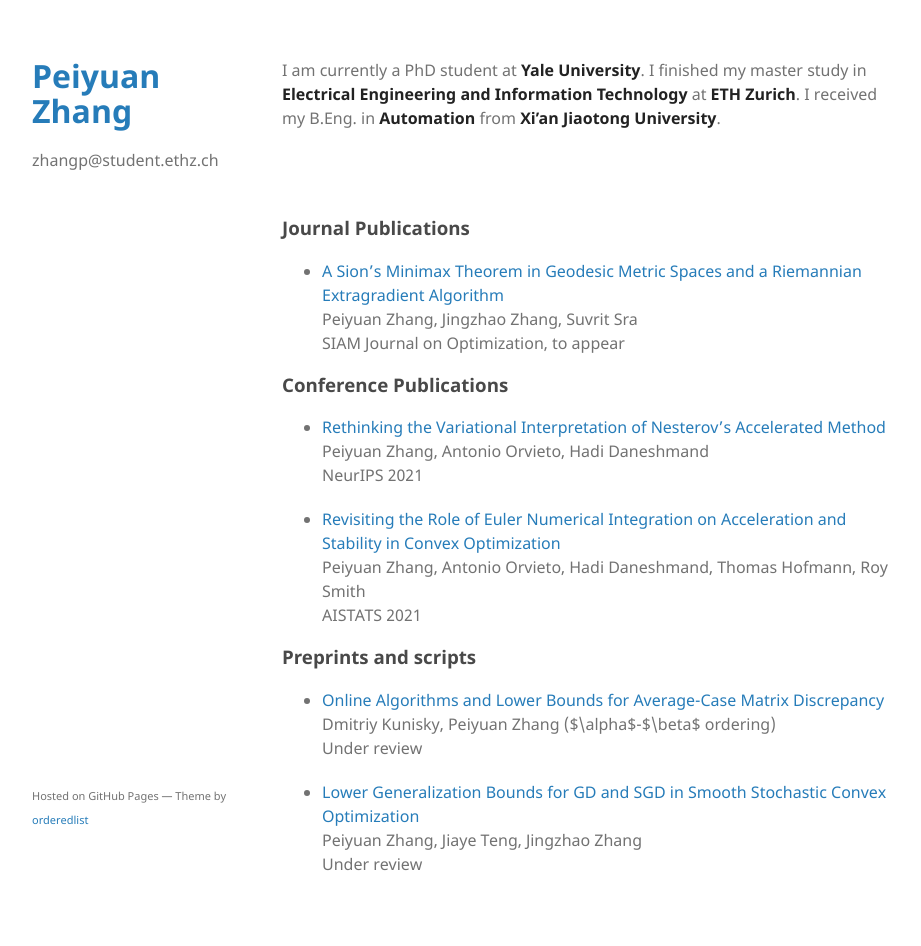
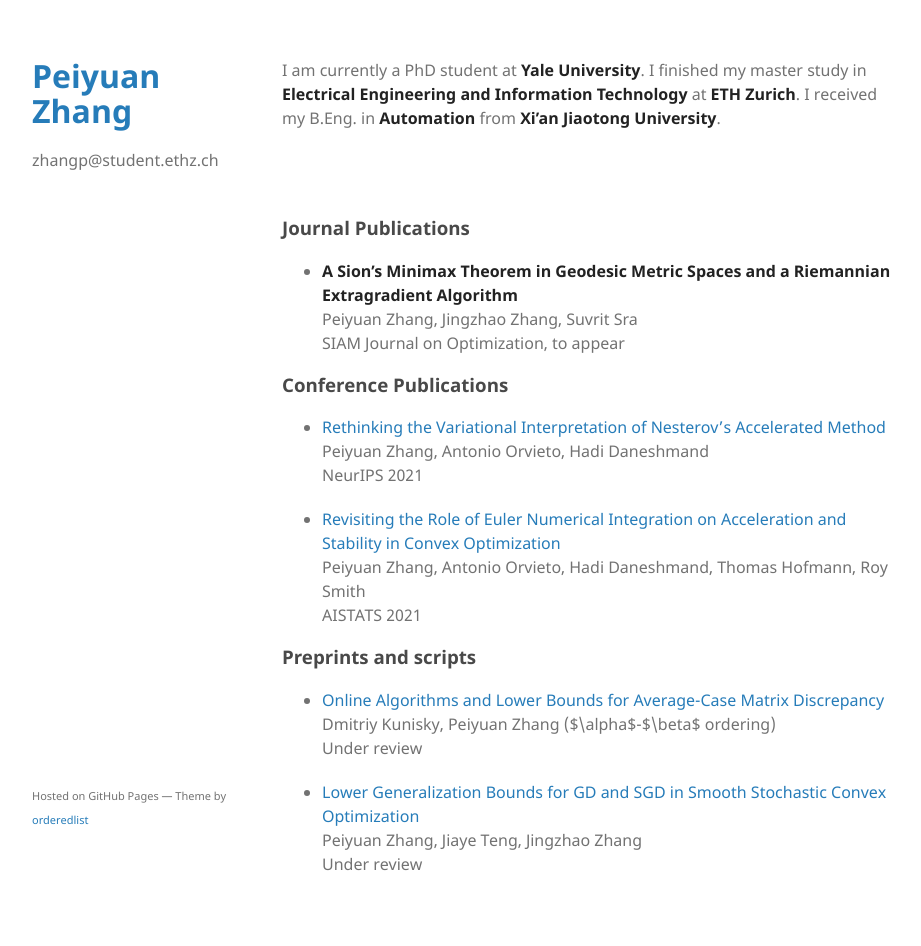
Before and after one commit to phei-iuen/phei-iuen.github.io, a Jekyll site: the page built from index.md, in a window 1280 px wide. Shown: the whole page, without its empty margins (178-1099 px from the left). Built offline with Jekyll 4.4.1, drawn with Linux system fonts in a browser that asks for light colours.

```diff
--- a/index.md
+++ b/index.md
@@ -8,7 +8,7 @@ I am currently a PhD student at **Yale University**. I finished my master study
 
 <br/><br/>
 ### Journal Publications
-* [A Sion's Minimax Theorem in Geodesic Metric Spaces and a Riemannian Extragradient Algorithm](https://arxiv.org/abs/2202.06950) <br />
+* [**A Sion's Minimax Theorem in Geodesic Metric Spaces and a Riemannian Extragradient Algorithm**](https://arxiv.org/abs/2202.06950) <br />
   Peiyuan Zhang, Jingzhao Zhang, Suvrit Sra <br />
   SIAM Journal on Optimization, to appear
 
```
